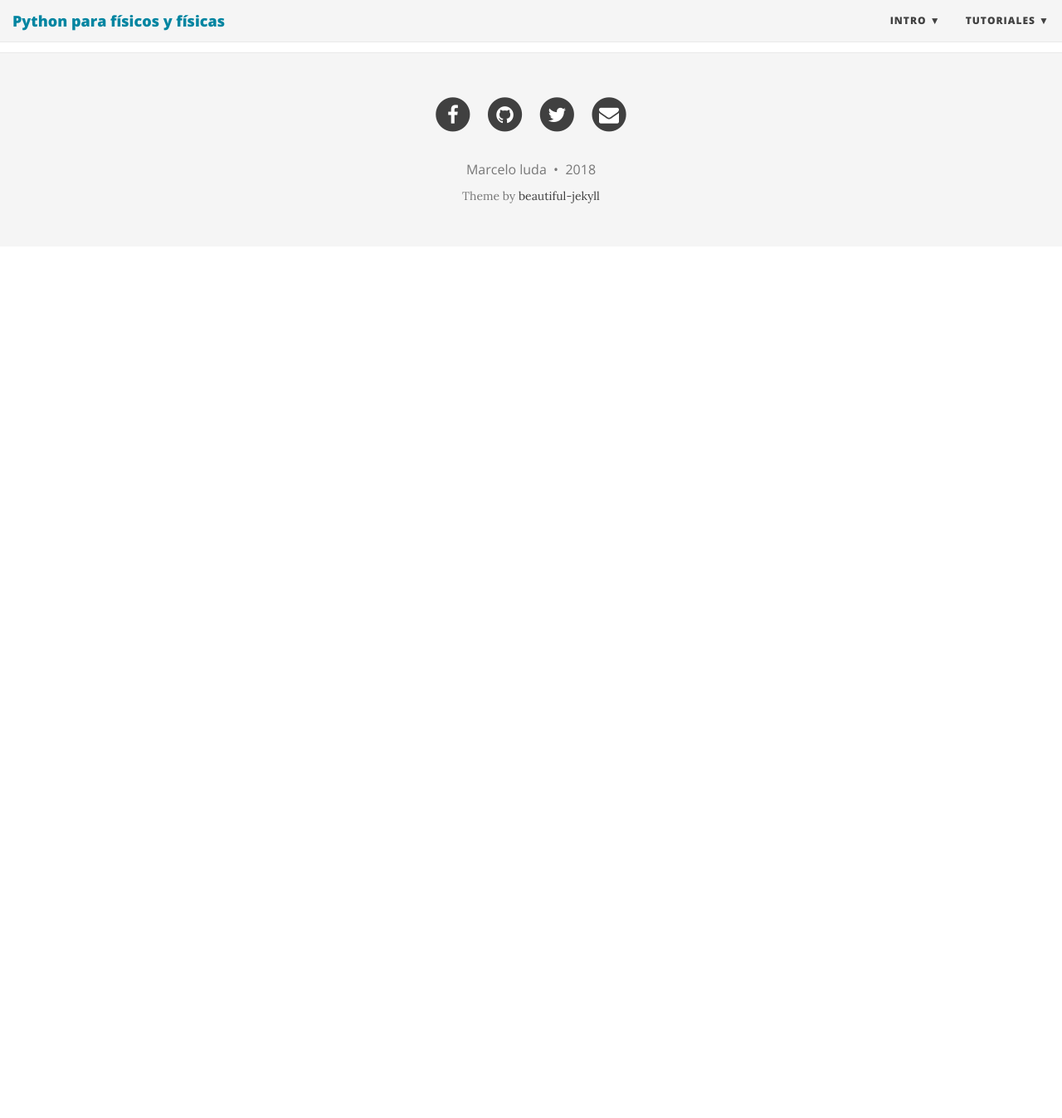
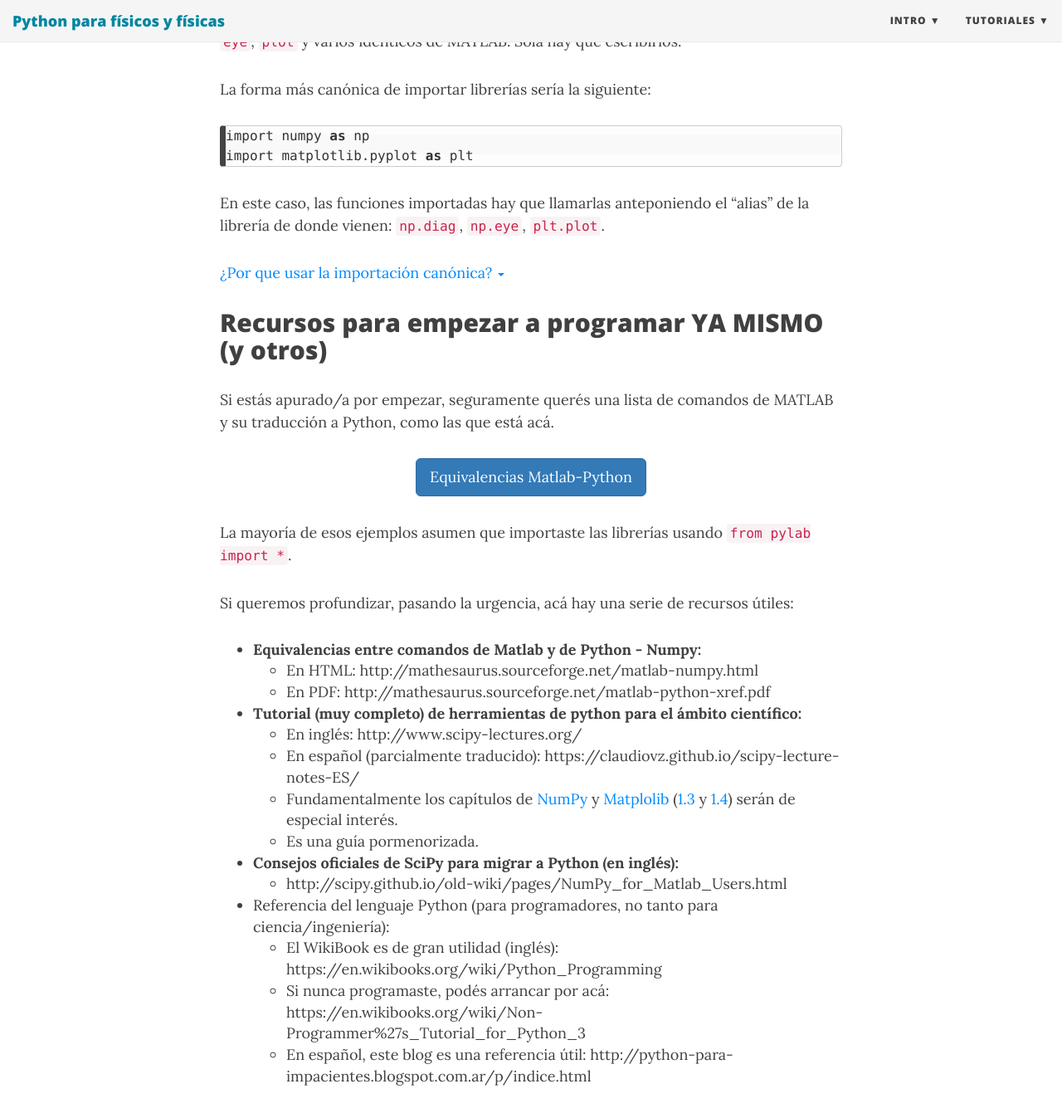
Before and after one commit to marceluda/python-para-fisicos, a Jekyll site: the page built from intro/de-matlab-a-python.md, in a window 1280 px wide and 1400 px high, scrolled down 3202 px. Shown: the top 1347 px of the window at 83% size. Built offline with Jekyll 4.4.1, drawn with Linux system fonts in a browser that asks for light colours; nearby versions of some CDN libraries; before the commit the page ends 3499 px from its top, so only the background shows below that; some of the changed text lies outside the part shown.

Commit message:
matlab 3

````diff
--- a/intro/de-matlab-a-python.md
+++ b/intro/de-matlab-a-python.md
@@ -45,6 +45,33 @@
     `CTRL+Enter`.
   - La consola de comando es interactiva (gracias a [IPython](https://es.wikipedia.org/wiki/IPython)). Por ejemplo,
     se pueden auto-completar comandos con la tecla `TAB` o imprimir la ayuda de un comando con `comando?`
+
+### ¿Que tan parecido se ve el código?
+
+Ejemplo comparativo (extraído de [aquí](http://stsievert.com/blog/2015/09/01/matlab-to-python/)):
+
+```python
+# PYTHON                        | % MATLAB
+from pylab import *             | clc; clear all; close all
+                                |
+# matrix multiplication         | % matrix multiplication
+A = rand(3, 3)                  | A = rand(3, 3);
+A[0:2, 1] = 4                   | A(1:2, 2) = 4;
+I = A @ inv(A)                  | I = A * inv(A);
+I = A.dot(inv(A))               |
+                                |
+# vector manipulations          | % vector manipulations
+t = linspace(0, 4, num=1e3)     | t = linspace(0, 4, 1e3);
+y1 = cos(t/2) * exp(-t)         | y1 = cos(t/2) .* exp(-t);
+y2 = cos(t/2) * exp(-5*t)       | y2 = cos(t/2) .* exp(-5*t);
+                                |
+# plotting                      | % plotting
+figure()                        | figure; hold on
+plot(t, y1, label='Slow decay') | plot(t, y1)
+plot(t, y2, label='Fast decay') | plot(t, y2)
+legend(loc='best')              | legend('Slow decay', 'Fast decay')
+show()                          |
+```
 
 ## Consideraciones rápidas sobre el lenguaje Python
 
@@ -131,6 +158,33 @@
 Si estás apurado/a por empezar, seguramente querés una lista de comandos de MATLAB
 y su traducción a Python, como las que está acá.
 
+<center>
 <a href="http://mathesaurus.sourceforge.net/matlab-numpy.html" class="btn btn-primary btn-lg" role="button">
 Equivalencias Matlab-Python
 </a>
+</center>
+
+La mayoría de esos ejemplos asumen que importaste las librerías usando `from pylab import *`.
+
+Si queremos profundizar, pasando la urgencia, acá hay una serie de recursos útiles:
+
+  - **Equivalencias entre comandos de Matlab y de Python - Numpy:**
+    - En HTML: http://mathesaurus.sourceforge.net/matlab-numpy.html
+    - En PDF: http://mathesaurus.sourceforge.net/matlab-python-xref.pdf
+  - **Tutorial (muy completo) de herramientas de python para el ámbito científico:**
+    - En inglés: http://www.scipy-lectures.org/
+    - En español (parcialmente traducido): https://claudiovz.github.io/scipy-lecture-notes-ES/
+    - Fundamentalmente los capítulos de [NumPy](https://claudiovz.github.io/scipy-lecture-notes-ES/intro/numpy/index.html)
+      y [Matplolib](https://claudiovz.github.io/scipy-lecture-notes-ES/intro/matplotlib/matplotlib.html)
+      ([1.3](https://claudiovz.github.io/scipy-lecture-notes-ES/intro/numpy/index.html) y
+      [1.4](https://claudiovz.github.io/scipy-lecture-notes-ES/intro/matplotlib/matplotlib.html))
+      serán de especial interés.
+    - Es una guía pormenorizada.
+  - **Consejos oficiales de SciPy para migrar a Python (en inglés):**
+    - http://scipy.github.io/old-wiki/pages/NumPy_for_Matlab_Users.html
+  - Referencia del lenguaje Python (para programadores, no tanto para ciencia/ingeniería):
+    - El WikiBook es de gran utilidad (inglés): https://en.wikibooks.org/wiki/Python_Programming
+    - Si nunca programaste, podés arrancar por acá:
+      https://en.wikibooks.org/wiki/Non-Programmer%27s_Tutorial_for_Python_3
+    - En español, este blog es una referencia útil:
+      http://python-para-impacientes.blogspot.com.ar/p/indice.html
````
